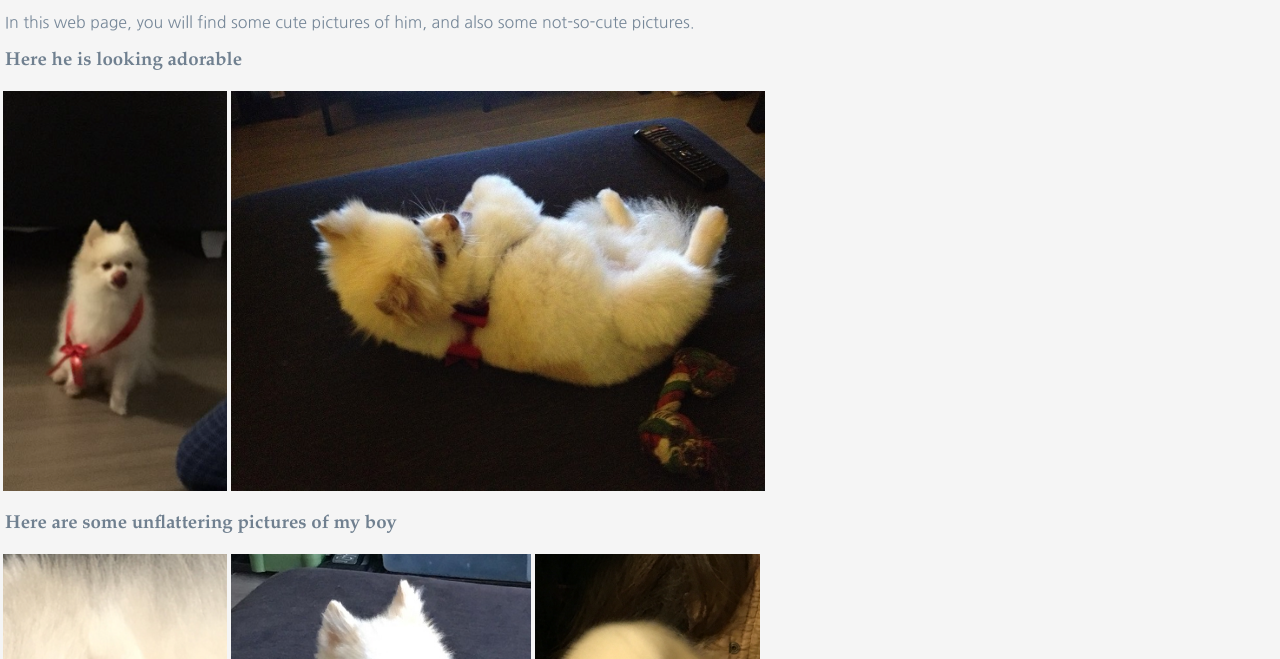
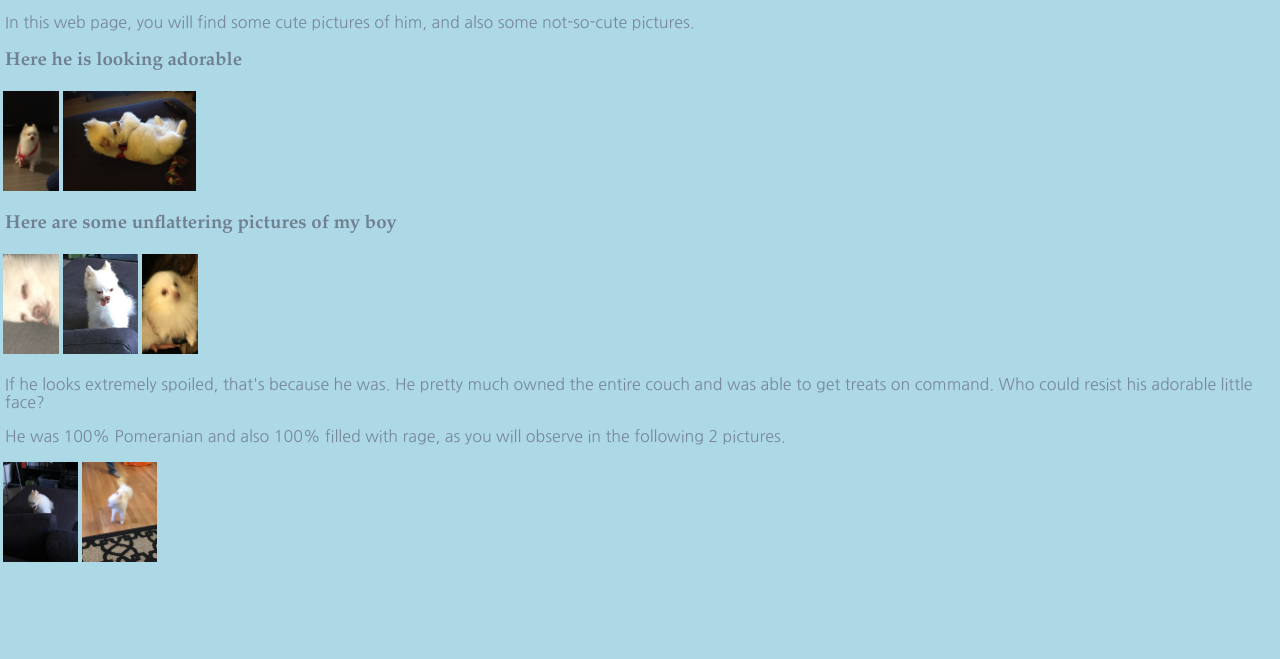
Before and after one commit to liujoanna/project3, a plain HTML site: page envy.html in a window 1280 px wide. Shown: the part 141-800 px from the top of the page. Drawn offline with Linux system fonts and the light colour scheme.

Commit message:
added some media queries

```diff
--- a/styles/style.css
+++ b/styles/style.css
@@ -126,8 +126,14 @@ nav {
 
 @media only screen and (min-width: 420px){
   /* scale images, video, etc for mobile phones? */
-  max-width: 20%;
-  max-height: 100px;
+  img{
+    max-width: 20%;
+    max-height: 100px;
+  }
+  body{
+    background-color: lightblue;
+  }
+
 }
 
 @media only screen and (min-width: 703px){
```
